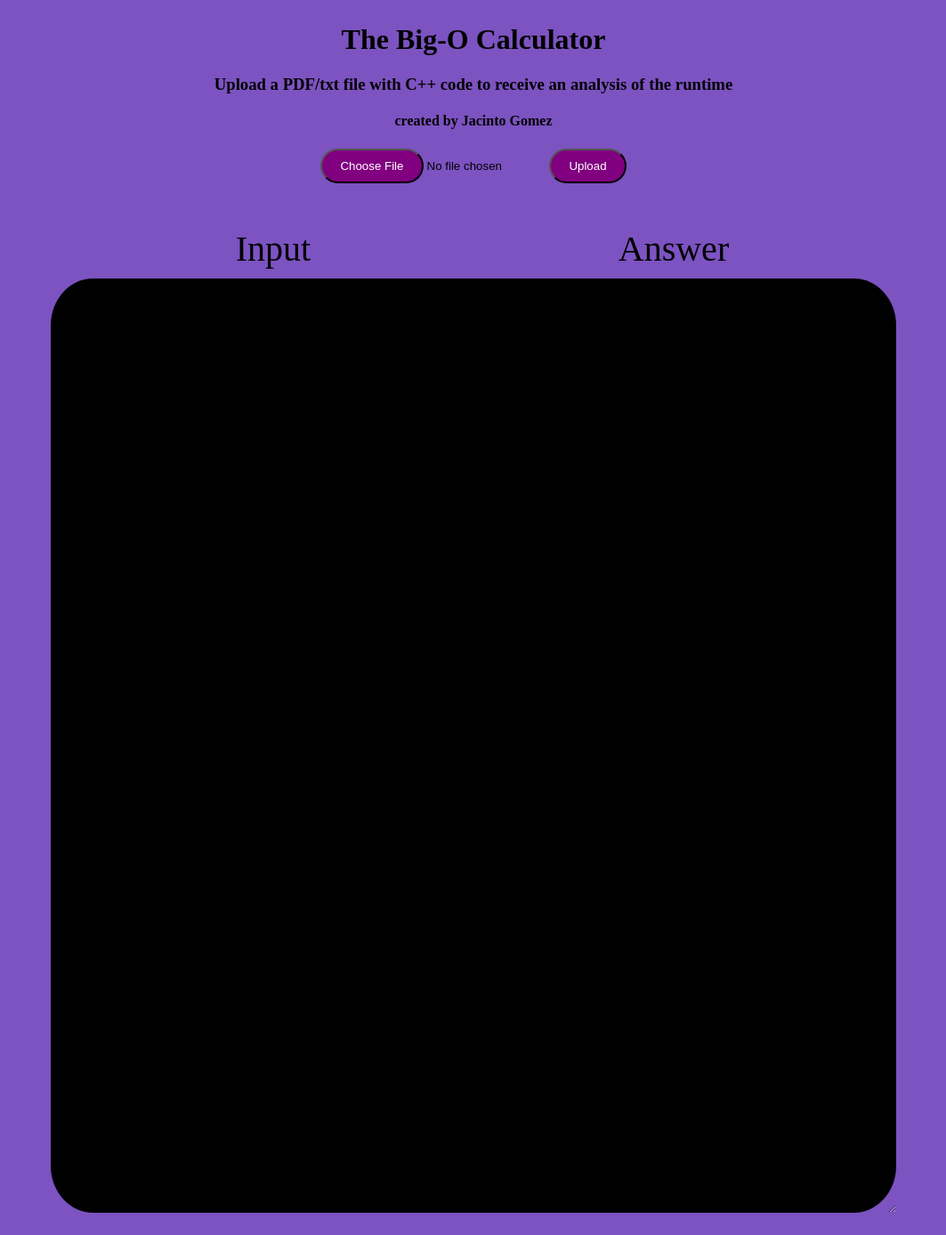
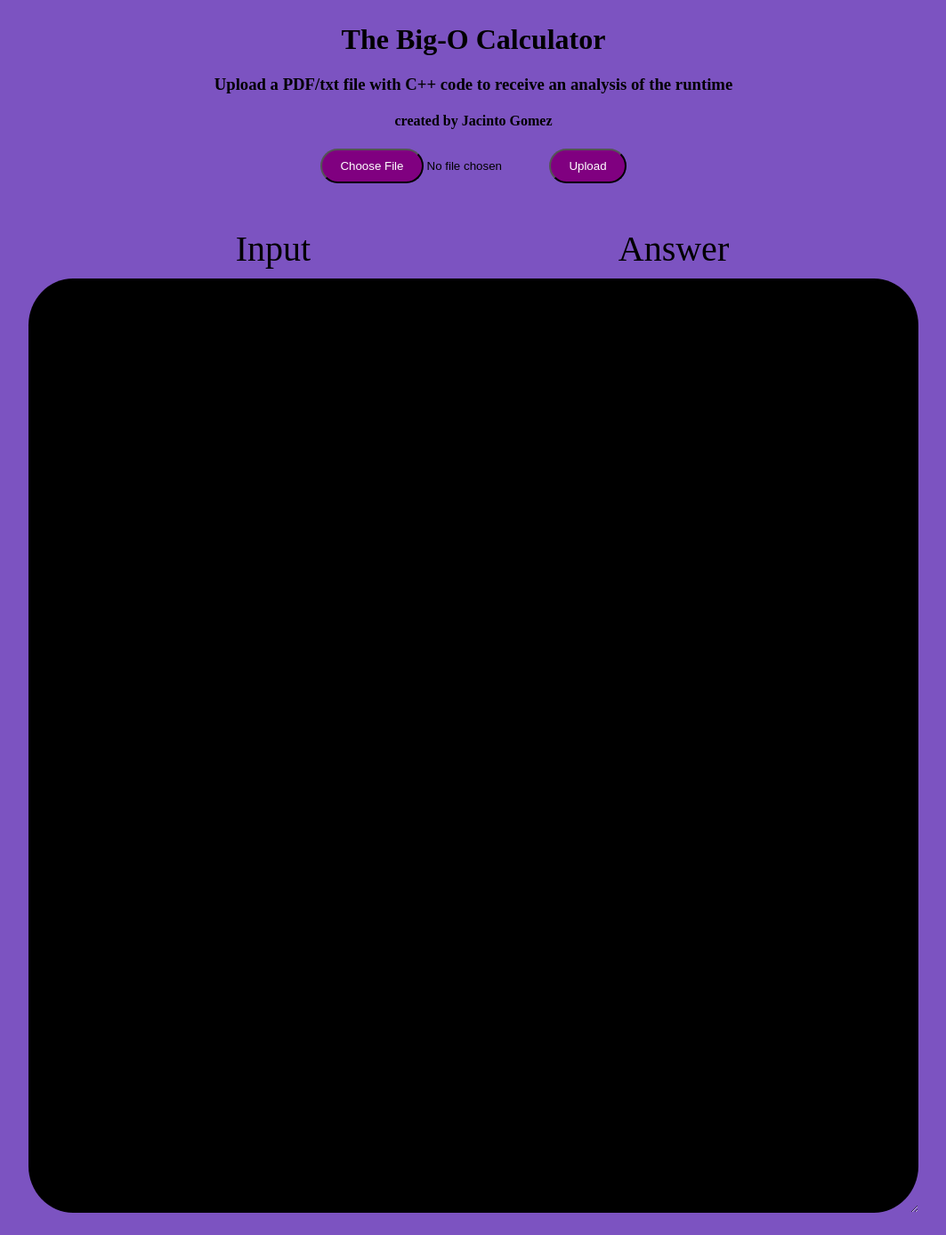
Before and after one commit to jacintogomez/BigO-AI-Prediction, a Flask app: page / in a window 1280 px wide. Shown: the whole page at 89% size, without its empty margins (108-1171 px from the left). Run offline with Flask 3, Linux system fonts and the light colour scheme.

Commit message:
UI design

```diff
--- a/app.py
+++ b/app.py
@@ -40,11 +40,10 @@ def process():
         if filename.endswith('.pdf'):
             summary=langpdf(filename)
         elif filename.endswith('.txt'):
-            #summary=langtxt(filename)
+            summary=langtxt(filename)
             with open(filename,'r') as file:
                 #text=file.read()
                 text=''.join(line for line in file)
-            summary=text.upper()
         else:
             print('Not supported')
             summary='File type not supported'
--- a/templates/homescreen.html
+++ b/templates/homescreen.html
@@ -29,6 +29,7 @@
             margin: 0 auto;
             padding-top: 50px;
             padding-left: 50px;
+            padding-right: 50px;
             border-radius: 5%;
             overflow-y: auto;
             text-align: left;
@@ -59,7 +60,6 @@
             font-size: 40px;
             margin: 10px 10px
         }
-
     </style>
 </head>
 <body>
@@ -79,7 +79,7 @@
             <div id="code"><pre></pre></div>
         </div>
         <div class="right">
-            <div id="result"></div>
+            <div id="result" style="word-wrap:break-word;"></div>
         </div>
     </div>
     <script>
```
